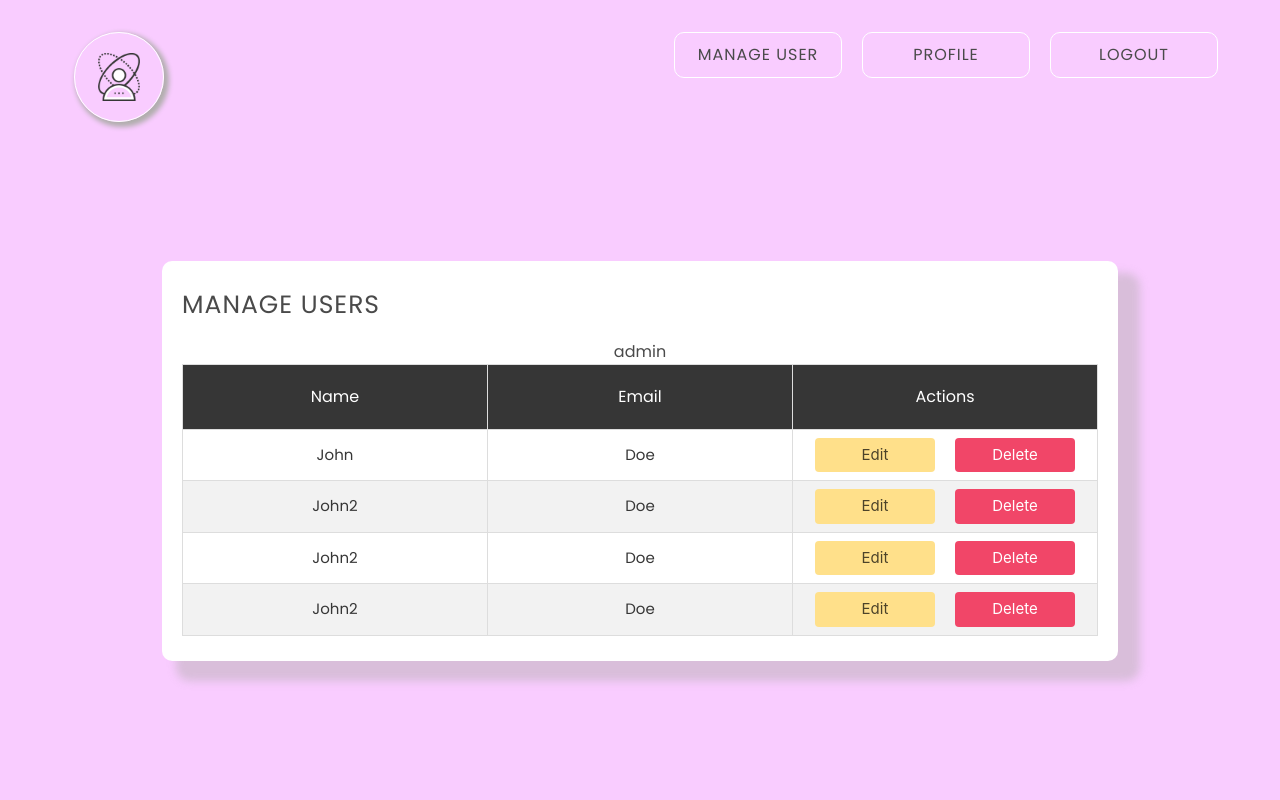
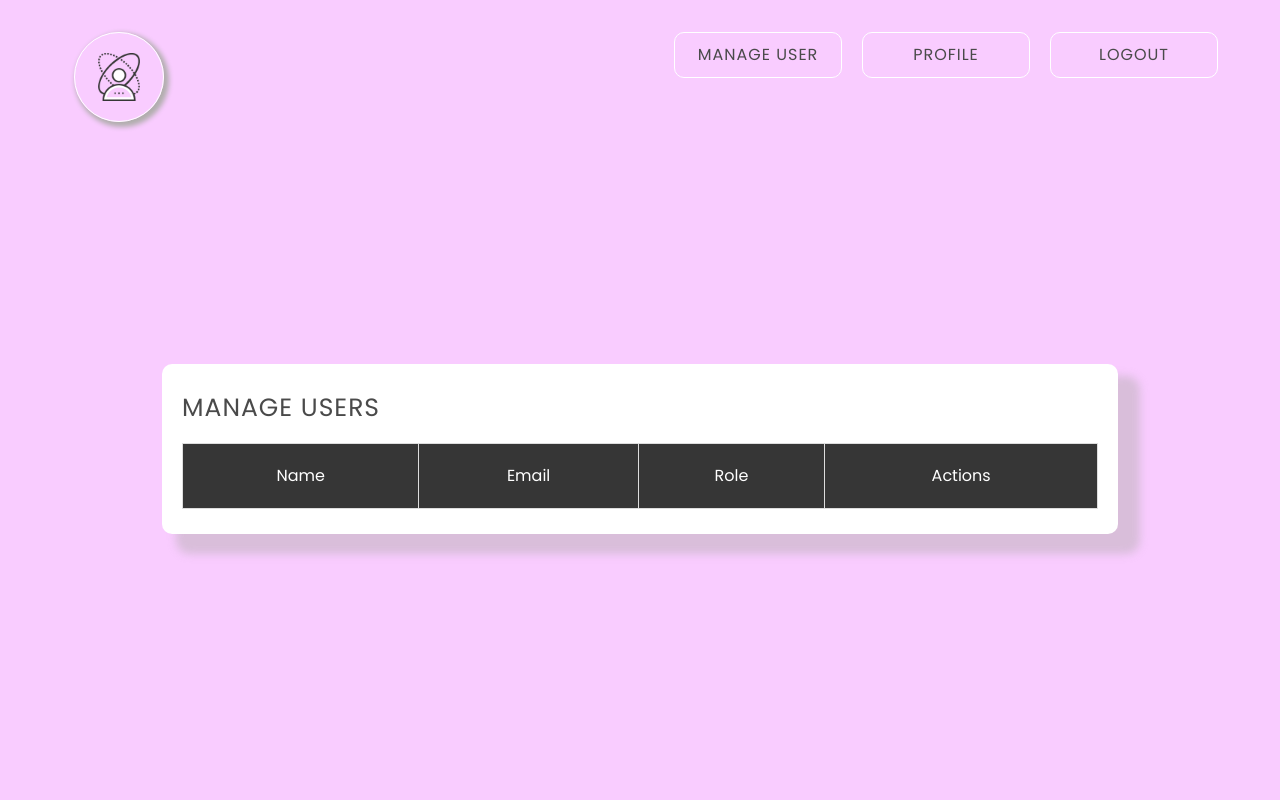
Before and after one commit to EiraMoj13/_webapp-userspace, a Flask app: page /manage-users in a window 1280 px wide. Run offline with Flask 3, Linux system fonts and the light colour scheme; the visitor is signed in with stand-in values (Sample User, id 1); data comes from the database, SQL or seed files in the repository; lists and menus that the app fills with data are empty; some libraries are stand-ins or nearby versions.

Commit message:
add: crud

```diff
--- a/main.py
+++ b/main.py
@@ -1,5 +1,5 @@
 import json
-from flask import Blueprint, render_template, flash,jsonify,json, Response,abort
+from flask import Blueprint, render_template, flash,jsonify, request, json, Response,abort
 from flask_login import login_required, current_user
 from __init__ import create_app, db
 from models import User
@@ -25,15 +25,47 @@ def delete_user(user_id):
     if user:
         db.session.delete(user)
         db.session.commit()
-        return jsonify({'message': 'User deleted successfully'}), 200
+        return jsonify({'status':200,'message': 'User deleted successfully'}), 200
     else:
-        return jsonify({'message': 'User not found'}), 404
+        return jsonify({'status':404,'message': 'User not found'}), 404
+
+@main.route('/user/fetch/<int:user_id>', methods=['GET','POST']) #fetch user
+@login_required
+def fetch(user_id):
+    user = User.query.get(user_id)
+    if user:
+
+        return jsonify({'status':200, 'id':user_id, 'name':user.name,'email': user.email, 'role':user.role}), 200
+    else:
+        return jsonify({'status':404,'message': 'User not found'}), 404
+
+# Route to handle the update request
+@main.route('/user/update_record/<int:id>', methods=['POST'])
+def update_record(id):
+    record = User.query.get(id)
+
+    if not record:
+        return jsonify({'status':404,'message': 'Record not found'}), 404
+
+    new_name = request.json.get('name')  # Assuming you are updating the 'name' field
+    new_email = request.json.get('email')
+    new_role= request.json.get('role')
+    # Update other fields accordingly
+
+    record.name = new_name
+    record.email = new_email
+    record.role = new_role
+    # Update other fields accordingly
+
+    db.session.commit()
+    return jsonify({'status':200, 'message': 'Record updated successfully'}), 200
 
 @main.route('/manage-users') # manage user page that return 'manage-user'
 @login_required
 def manage_user():
     if current_user.role == "admin":
-        return render_template('manage-users.html',current_user=current_user)
+        users = User.query.filter(User.id != current_user.id).all()
+        return render_template('manage-users.html',users=users)
     else:
         abort(404, 'Page not found')
 
--- a/templates/base.html
+++ b/templates/base.html
@@ -84,14 +84,14 @@
     }
 
     // Add a click event on buttons to open a specific modal
-  (document.querySelectorAll('.js-modal-trigger') || []).forEach(($trigger) => {
-    const modal = $trigger.dataset.target;
-    const $target = document.getElementById(modal);
+    // (document.querySelectorAll('.js-modal-trigger') || []).forEach(($trigger) => {
+    //   const modal = $trigger.dataset.target;
+    //   const $target = document.getElementById(modal);
 
-    $trigger.addEventListener('click', () => {
-      openModal($target);
-    });
-  });
+    //   $trigger.addEventListener('click', () => {
+    //     openModal($target);
+    //   });
+    // });
 
     // Add a click event on various child elements to close the parent modal
     (document.querySelectorAll('.modal-background, .modal-close, .modal-card-head .delete, .modal-card-foot .button') || []).forEach(($close) => {
@@ -110,4 +110,5 @@
     });
   });
 </script>
+
 </html>
--- a/templates/manage-users.html
+++ b/templates/manage-users.html
@@ -1,110 +1,186 @@
-{% extends "base.html" %}
-
-{% block content %}
+{% extends "base.html" %} {% block content %}
 <div class="columns is-centered">
     <div class="column is-10">
         <div class="table-wrapper">
             <h2>Manage Users</h2>
-            {{current_user.role}}
             <table class="table table-fullwidth table-striped">
                 <thead>
                     <th>Name</th>
                     <th>Email</th>
+                    <th>Role</th>
                     <th>Actions</th>
                 </thead>
                 <tbody>
+                    {% for user in users %}
                     <tr>
-                        <td>John</td>
-                        <td>Doe</td>
+                        <td>{{ user.name }}</td>
+                        <td>{{ user.email }}</td>
+                        <td>{{ user.role }}</td>
                         <td>
                             <div class="action-btns">
                                 <div class="action-btn-wrapper">
-                                    <button class="button is-warning addBtn js-modal-trigger" data-target="modal-js-example">Edit</button>
+                                    <button class="button is-warning addBtn js-modal-trigger"
+                                        onclick="edit({{user.id}})">
+                                        Edit
+                                    </button>
+
+                                </div>
+                                <div class="action-btn-wrapper">
+                                    <button class="button is-danger deleteBtn"
+                                        onclick="del({{user.id}})">Delete</button>
+                                </div>
+                            </div>
+                        </td>
+                    </tr>
+                    {% endfor %}
+
+                </tbody>
+            </table>
+        </div>
+    </div>
+</div>
+
+<!-- Modal -->
 <div id="modal-js-example" class="modal">
     <div class="modal-background"></div>
 
     <div class="modal-content">
         <div class="box">
             <div class="modal-header">
-                                                    <h3>Edit
+                <h3>
+                    Edit
                     <span class="icon">
                         <i class="fas fa-pen fa-xs"></i>
                     </span>
                 </h3>
                 <button class="modal-close is-large" aria-label="close"></button>
             </div>
-
-                                                <form method="POST" action="/signup">
+            <form id="update_form">
                 <div class="field">
                     <div class="control">
-                                                            <input class="input" type="text" name="name" placeholder="Name" autofocus="">
+                        <input class="input" type="text" name="name" placeholder="Name" autofocus="" required />
                     </div>
                 </div>
 
                 <div class="field">
                     <div class="control">
-                                                            <input class="input" type="email" name="email" placeholder="Email" autofocus="">
+                        <input class="input" type="email" name="email" placeholder="Email" autofocus="" required />
                     </div>
                 </div>
 
-                                                    <button class="button is-block is-info is-fullwidth modal-btn">Save</button>
+                <div class="field">
+                    <div class="control">
+                        <select name="role" id="role" autofocus="" class="input" required>
+                            <option value="">-- Role --</option>
+                            <option value="admin">admin</option>
+                            <option value="user">user</option>
+                        </select>
+                    </div>
+                </div>
+                <input type="hidden" name="user_id" required />
+                <button type="submit" class="button is-block is-info is-fullwidth modal-btn" onclick="edit_save()">
+                    Save
+                </button>
             </form>
         </div>
     </div>
+</div>
 
-                                      </div>
-                                </div>
-                                <div class="action-btn-wrapper">
-                                    <button class="button is-danger deleteBtn">Delete</button>
-                                </div>
-                            </div>
-                        </td>
-                    </tr>
-                    <tr>
-                        <td>John2</td>
-                        <td>Doe</td>
-                        <td>
-                            <div class="action-btns">
-                                <div class="action-btn-wrapper">
-                                    <button class="button is-warning addBtn">Edit</button>
-                                </div>
-                                <div class="action-btn-wrapper">
-                                    <button class="button is-danger deleteBtn">Delete</button>
-                                </div>
-                            </div>
-                        </td>
-                    </tr>
-                    <tr>
-                        <td>John2</td>
-                        <td>Doe</td>
-                        <td>
-                            <div class="action-btns">
-                                <div class="action-btn-wrapper">
-                                    <button class="button is-warning addBtn">Edit</button>
-                                </div>
-                                <div class="action-btn-wrapper">
-                                    <button class="button is-danger deleteBtn">Delete</button>
-                                </div>
-                            </div>
-                        </td>
-                    </tr>
-                    <tr>
-                        <td>John2</td>
-                        <td>Doe</td>
-                        <td>
-                            <div class="action-btns">
-                                <div class="action-btn-wrapper">
-                                    <button class="button is-warning addBtn">Edit</button>
-                                </div>
-                                <div class="action-btn-wrapper">
-                                    <button class="button is-danger deleteBtn">Delete</button>
-                                </div>
-                            </div>
-                        </td>
-                    </tr>
-                </tbody>
-            </table>
-        </div>
-    </div>
-</div>
+<script>
+    function edit(id) {
+        fetch('/user/fetch/' + id)
+            .then(response => {
+                if (!response.ok) {
+                    throw new Error('Network response was not ok');
+                }
+                return response.json();
+            })
+            .then(data => {
+                // Process the data
+                // Update the web page with the data
+
+                if (data.status == 200) {
+                    console.log(data)
+                    // window.location.reload();
+                    document.querySelector('input[name="user_id"]').value = data.id
+                    document.querySelector('input[name="name"]').value = data.name
+                    document.querySelector('input[name="email"]').value = data.email
+                    document.querySelector('select[name="role"]').value = data.role
+                    document.querySelector('.modal').classList.add('is-active');
+                } else {
+                    alert("Record not found!")
+                }
+            })
+            .catch(error => {
+                // Handle errors here
+            });
+    }
+
+    function del(id) {
+
+        const result = window.confirm("Are you sure you want to delete this user? ");
+
+        // Check the result and perform the action based on user choice
+        if (result) {
+            // The user clicked "OK"
+
+            fetch('/user/delete/' + id)
+                .then(response => {
+                    if (!response.ok) {
+                        throw new Error('Network response was not ok');
+                    }
+                    return response.json();
+                })
+                .then(data => {
+                    // Process the data
+                    // Update the web page with the data
+                    if (data.status == 200) {
+                        alert("Successfully Deleted!");
+                        window.location.reload();
+                    } else {
+                        alert("Record not found!")
+                    }
+                })
+                .catch(error => {
+                    // Handle errors here
+                });
+        }
+    }
+
+    function edit_save() {
+        let user_id = document.querySelector('input[name="user_id"]').value
+        let name = document.querySelector('input[name="name"]').value
+        let email = document.querySelector('input[name="email"]').value
+        let role = document.querySelector('select[name="role"]').value
+
+
+        // Send the updated data to the server using a POST request
+        fetch('/user/update_record/' + user_id, {
+            method: 'POST',
+            headers: {
+                'Content-Type': 'application/json'
+            },
+            body: JSON.stringify({ name: name, role: role, email: email }) // Add other fields accordingly
+        })
+            .then(response => {
+                if (response.ok) {
+                    return response.json();
+                } else {
+                    alert('Failed to update the record');
+                }
+            }).then(data => {
+                // Process the data
+                // Update the web page with the data
+                if (data.status == 200) {
+                    alert(data.message);
+                    window.location.reload();
+                } else {
+                    alert("Record not found!")
+                }
+            })
+            .catch(error => {
+                console.error('Error:', error);
+            });
+    }
+</script>
 {% endblock %}
```
Also changed, not shown: models.py (line endings or trailing spaces). Lines whose indentation alone changed are shown as unchanged.
